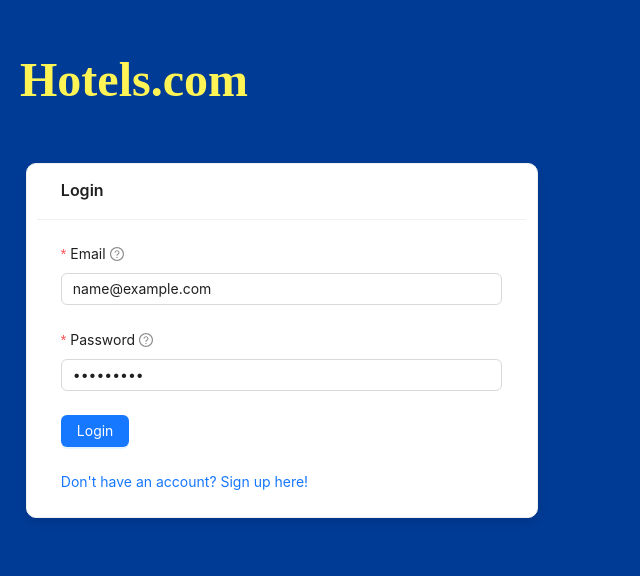
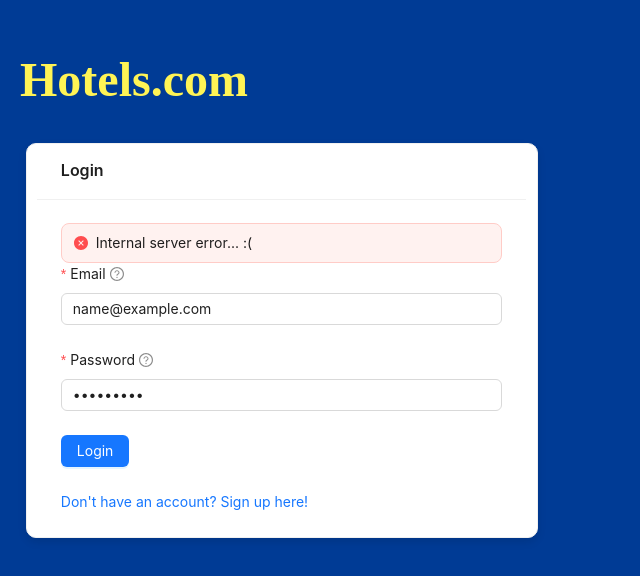
Before and after one commit to tweiss777/hotel-booking, a React (Vite) app in the folder client/: page /login in a window 1280 px wide. Both pictures are taken after typing "name@example.com", "Sample123" into the empty fields and a click on the button "Login". Shown: the top 576 px of the page, without its empty margins (0-640 px from the left). Built offline with nearby package versions, Linux system fonts and the light colour scheme; no server answers.

Commit message:
refactors to code structure, ForbiddenException obj

```diff
--- a/client/package.json
+++ b/client/package.json
@@ -12,6 +12,8 @@
   "dependencies": {
     "@reduxjs/toolkit": "^2.2.5",
     "antd": "^5.18.3",
+    "axios": "^1.7.2",
+    "dayjs": "^1.11.11",
     "react": "^18.3.1",
     "react-dom": "^18.3.1",
     "react-hook-form": "^7.52.0",
--- a/client/src/Pages/Login/Components/LoginForm.tsx
+++ b/client/src/Pages/Login/Components/LoginForm.tsx
@@ -1,11 +1,12 @@
-import { Input, Button, Form } from 'antd';
+import { Card, Input, Button, Form, Alert } from 'antd';
 import { Link } from 'react-router-dom';
 import { useState } from 'react';
 interface IProps {
     loading?: boolean;
+    error?: string | null;
     handleSubmit: (credentials: { email: string; password: string }) => void;
 }
-export default function LoginForm({ loading, handleSubmit }: IProps) {
+export default function LoginForm({ error, loading, handleSubmit }: IProps) {
     const [loginForm, setLoginForm] = useState({ email: '', password: '' });
     function onSubmt() {
         handleSubmit(loginForm);
@@ -13,15 +14,18 @@
 
     function handleInputChange(value: { email: string } | { password: string }) {
         const key: string = Object.keys(value)[0];
-		setLoginForm({ ...loginForm, [key]: value });
+        const valueToSet: string = Object.values(value)[0];
+        setLoginForm({ ...loginForm, [key]: valueToSet });
     }
 
     return (
+        <Card title="Login" bordered>
             <Form
                 layout="vertical"
                 onValuesChange={handleInputChange}
                 onFinish={onSubmt}
             >
+                {error && <Alert message={error} type="error" showIcon />}
                 <Form.Item
                     label="Email"
                     name="email"
@@ -51,5 +55,6 @@
                 </Form.Item>
                 <Link to="/register">Don't have an account? Sign up here!</Link>
             </Form>
+        </Card>
     );
 }
--- a/client/src/Pages/Login/Login.tsx
+++ b/client/src/Pages/Login/Login.tsx
@@ -1,30 +1,43 @@
-import { Card } from 'antd';
 import LoginForm from './Components/LoginForm';
 import './styles.scss';
 import '../../scss/grid.scss';
 import { useAppSelector } from '../../hooks/redux.hooks';
+import LoginHeader from './Components/LoginHeader';
+import { useState } from 'react';
+import { login } from '../../Services/Login/login.service';
+import ClientForbiddenException from '../../Errors/ClientForbidden.exception';
 export default function Login() {
+    const [isLoading, setIsLoading] = useState<boolean>(false);
+    const [error, setError] = useState<string | null>(null);
     const width = useAppSelector((state) => state.dimension.width);
-	function handleSubmit(loginForm: { email: string; password: string }) {
-		console.log(loginForm);
+
+    async function handleSubmit(loginForm: { email: string; password: string }) {
+        try {
+            if (error) setError(null);
+            setIsLoading(true);
+            const result = await login(loginForm.email, loginForm.password);
+            // todo store the jwt in cookies or in localstorage
+        } catch (error) {
+            if (error instanceof ClientForbiddenException) {
+                setError(error.message);
+                return;
+            }
+            setError('Internal server error... :(');
+        } finally {
+            setIsLoading(false);
+        }
     }
     return (
         <div className="login-container">
-
-            {/*Modularize divs into components*/}
-			<div className="login-header">
-				<h1 style={{ color: '#FFF455' }}>Hotels.com</h1>
+            <LoginHeader />
+            <div className="custom-card-container">
+                <LoginForm
+                    error={error}
+                    loading={isLoading}
+                    handleSubmit={handleSubmit}
+                />
             </div>
-			<div className="custom-card-container">
-				<Card title="Login" bordered>
-					<LoginForm handleSubmit={handleSubmit} />
-				</Card>
-			</div>
-			{width > 750 && <div className="login-background justify-center">
-                   {/*conver style to css class*/}
-                    <h2 className="login-background-header">Let your journey start here</h2>
-
-            </div>}
+            {width > 750 && <BackgroundHeader />}
         </div>
     );
 }
--- /dev/null
+++ b/client/src/Services/Login/login.service.ts
@@ -0,0 +1,16 @@
+import axios from 'axios';
+import ClientForbiddenException from '../../Errors/ClientForbidden.exception';
+export async function login(email: string, password: string) {
+    try {
+        const { data } = await axios.post('/api/v1/auth/login', {
+            email,
+            password,
+        });
+        return data;
+    } catch (error: any) {
+        if (error.response && error.response.status === 401) {
+            throw new ClientForbiddenException(error.response.data.error);
+        }
+        throw new Error('Something Went wrong');
+    }
+}
```
Also changed, not shown: 1 other file (tests, documents, lock files or other folders). Lines whose indentation alone changed are shown as unchanged.
